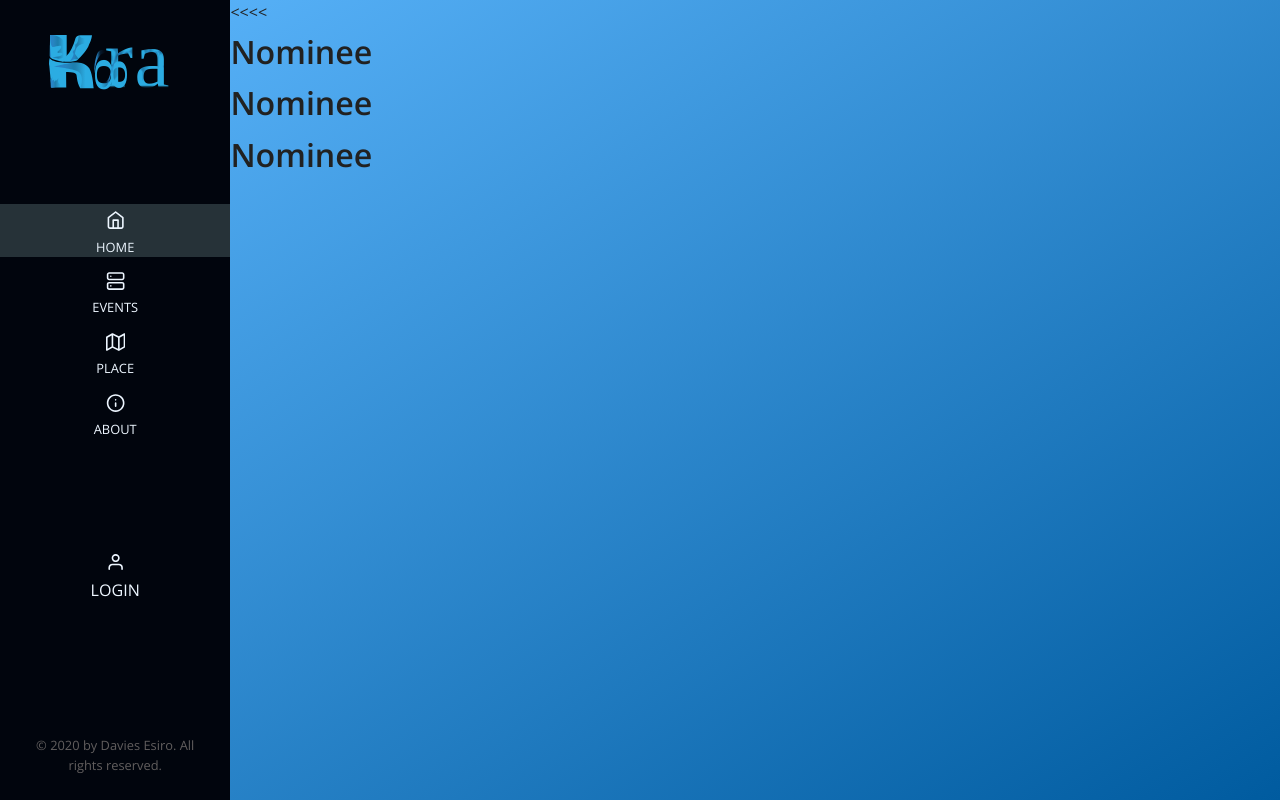
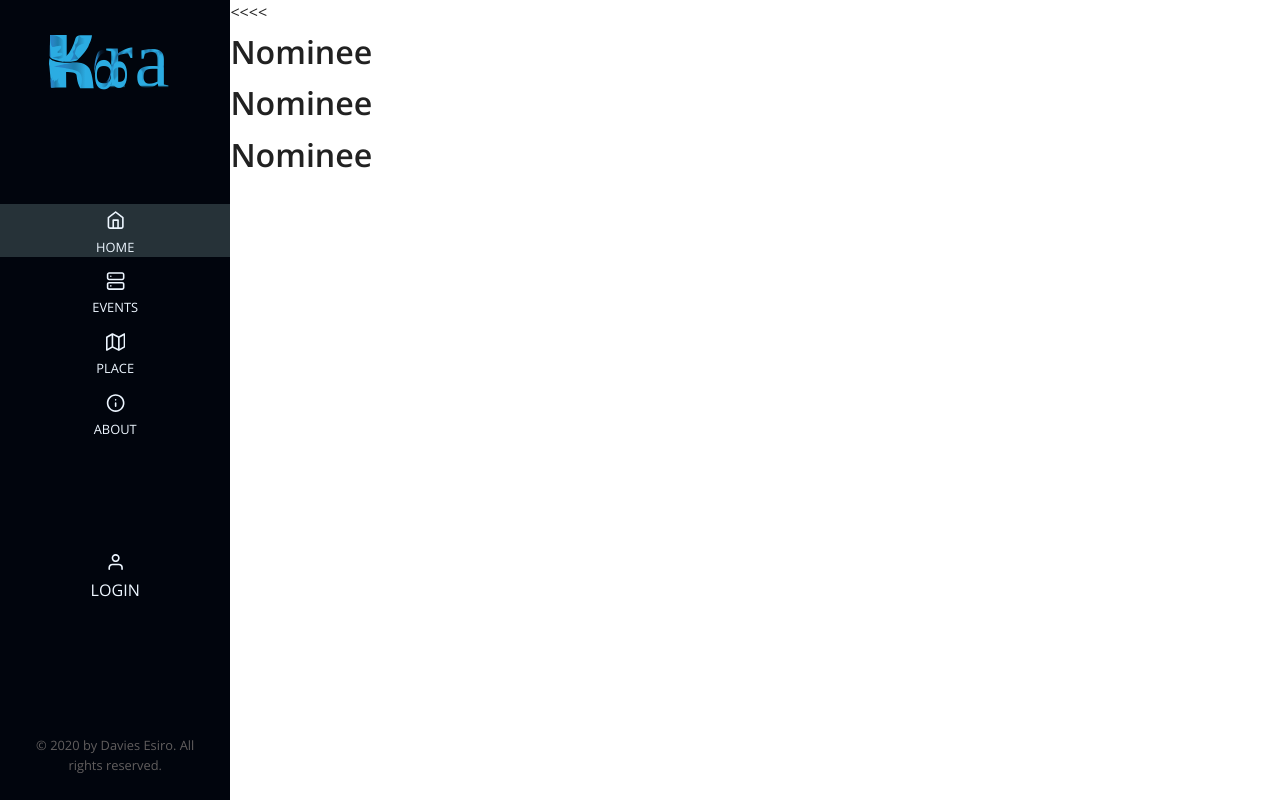
Before and after one commit to daviesesiro/Koora-2, a React (Create React App) app: page /events/1/1 in a window 1280 px wide. Built offline with nearby package versions, Linux system fonts and the light colour scheme.

Commit message:
started working on nominee page

```diff
--- a/src/pages/nominee/nominee.component.jsx
+++ b/src/pages/nominee/nominee.component.jsx
@@ -1,4 +1,6 @@
 import React from 'react';
+
+import './nominee.styles.scss';
 
 const NomineesPage = ({history}) => (
     <div className='nominee-page'>
--- a/src/pages/nominee/nominee.styles.scss
+++ b/src/pages/nominee/nominee.styles.scss
@@ -0,0 +1,5 @@
+.nominee-page{
+    background-color: white;
+    height: 100%;
+    overflow-y: scroll;
+}
```
